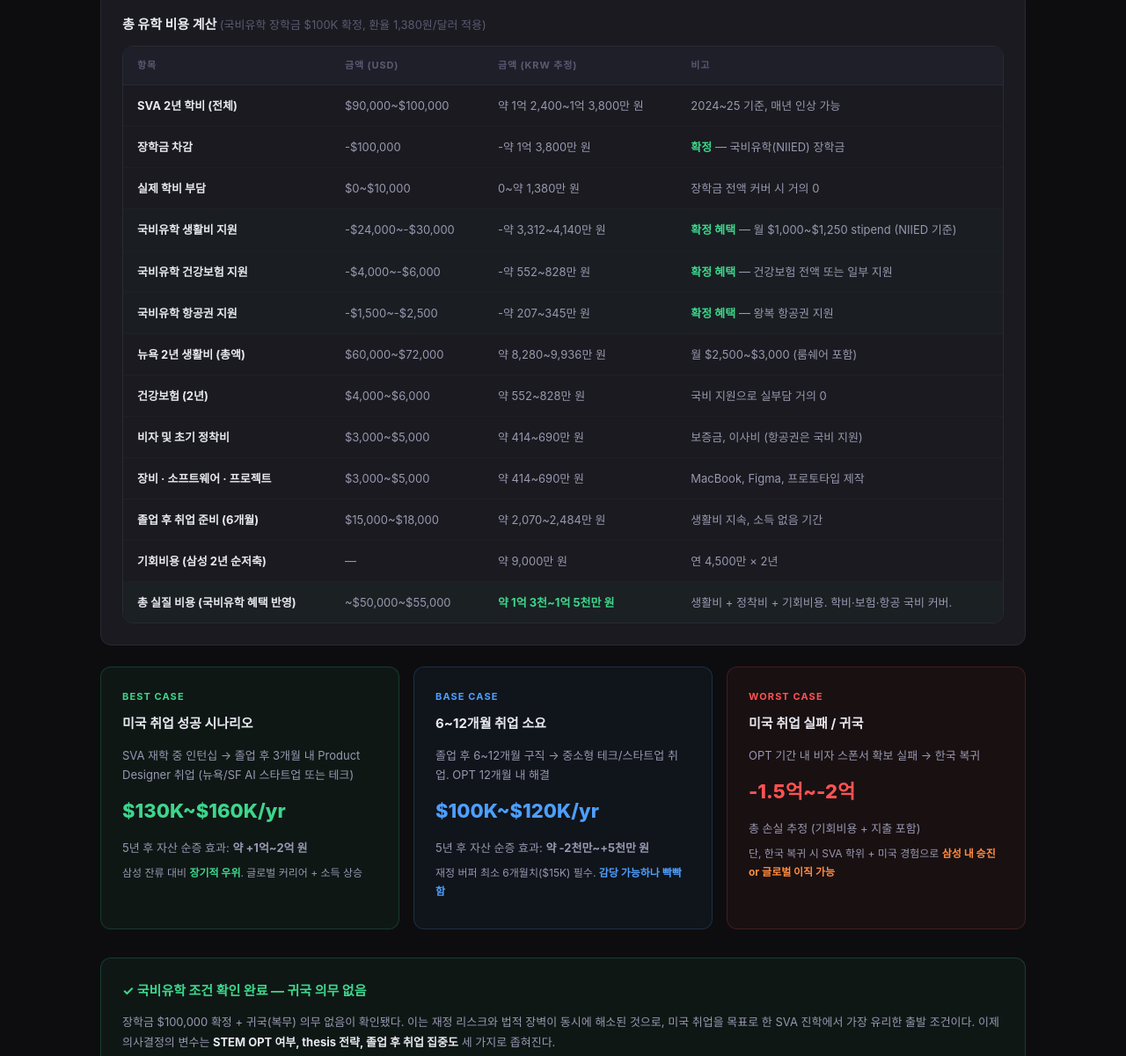
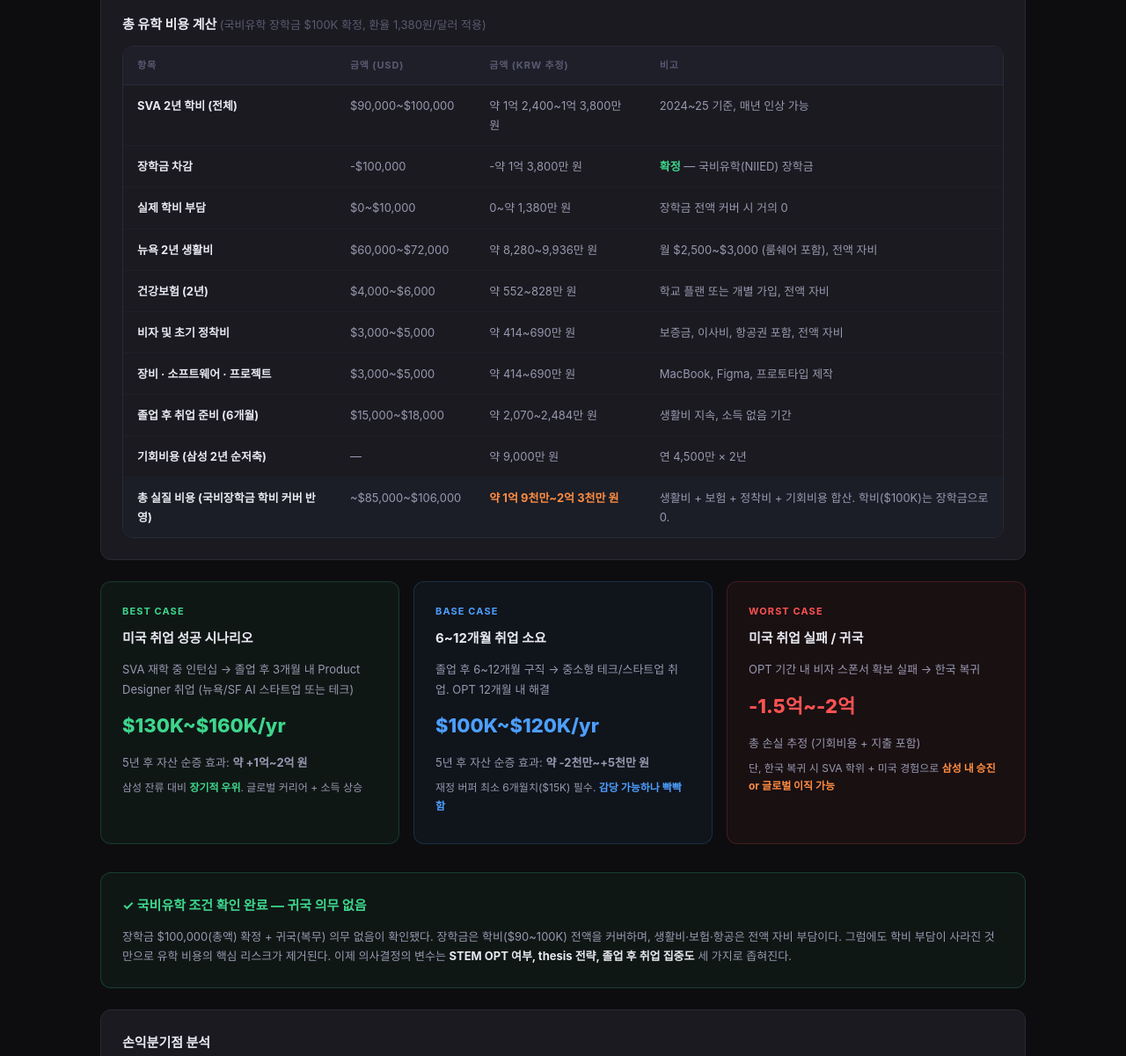
Before and after one commit to monole2001-a11y/designer_research, a plain HTML site: page future-next-research/sva-decision-report.html in a window 1280 px wide. Shown: the part 6108-7309 px from the top of the page at 88% size. Drawn offline with Linux system fonts and the light colour scheme.

Commit message:
Fix scholarship scope: $100K covers tuition only, no additional benefits
Removed incorrectly added stipend/insurance/airfare rows from the
financial table. The government scholarship is $100K total — covering
tuition (~$90-100K) only. Living costs, health insurance, and airfare
are fully out-of-pocket. Updated total cost row accordingly:
~$85-106K USD / 약 1억 9천만~2억 3천만 원 (including opportunity cost).
Updated confirmation box and comparison text to reflect accurate scope.

Co-Authored-By: Claude Sonnet 4.6 <noreply@anthropic.com>

```diff
--- a/future-next-research/sva-decision-report.html
+++ b/future-next-research/sva-decision-report.html
@@ -845,41 +845,23 @@
             <td>0~약 1,380만 원</td>
             <td>장학금 전액 커버 시 거의 0</td>
           </tr>
-          <tr style="background:#3dd68c06">
-            <td><strong>국비유학 생활비 지원</strong></td>
-            <td>-$24,000~-$30,000</td>
-            <td>-약 3,312~4,140만 원</td>
-            <td><strong style="color:var(--accent-green)">확정 혜택</strong> — 월 $1,000~$1,250 stipend (NIIED 기준)</td>
-          </tr>
-          <tr style="background:#3dd68c06">
-            <td><strong>국비유학 건강보험 지원</strong></td>
-            <td>-$4,000~-$6,000</td>
-            <td>-약 552~828만 원</td>
-            <td><strong style="color:var(--accent-green)">확정 혜택</strong> — 건강보험 전액 또는 일부 지원</td>
-          </tr>
-          <tr style="background:#3dd68c06">
-            <td><strong>국비유학 항공권 지원</strong></td>
-            <td>-$1,500~-$2,500</td>
-            <td>-약 207~345만 원</td>
-            <td><strong style="color:var(--accent-green)">확정 혜택</strong> — 왕복 항공권 지원</td>
-          </tr>
-          <tr>
-            <td><strong>뉴욕 2년 생활비 (총액)</strong></td>
+          <tr>
+            <td><strong>뉴욕 2년 생활비</strong></td>
             <td>$60,000~$72,000</td>
             <td>약 8,280~9,936만 원</td>
-            <td>월 $2,500~$3,000 (룸쉐어 포함)</td>
+            <td>월 $2,500~$3,000 (룸쉐어 포함), 전액 자비</td>
           </tr>
           <tr>
             <td><strong>건강보험 (2년)</strong></td>
             <td>$4,000~$6,000</td>
             <td>약 552~828만 원</td>
-            <td>국비 지원으로 실부담 거의 0</td>
+            <td>학교 플랜 또는 개별 가입, 전액 자비</td>
           </tr>
           <tr>
             <td><strong>비자 및 초기 정착비</strong></td>
             <td>$3,000~$5,000</td>
             <td>약 414~690만 원</td>
-            <td>보증금, 이사비 (항공권은 국비 지원)</td>
+            <td>보증금, 이사비, 항공권 포함, 전액 자비</td>
           </tr>
           <tr>
             <td><strong>장비 · 소프트웨어 · 프로젝트</strong></td>
@@ -899,11 +881,11 @@
             <td>약 9,000만 원</td>
             <td>연 4,500만 × 2년</td>
           </tr>
-          <tr style="background:#3dd68c08">
-            <td><strong>총 실질 비용 (국비유학 혜택 반영)</strong></td>
-            <td>~$50,000~$55,000</td>
-            <td><strong style="color:var(--accent-green)">약 1억 3천~1억 5천만 원</strong></td>
-            <td>생활비 + 정착비 + 기회비용. 학비·보험·항공 국비 커버.</td>
+          <tr style="background:#4d9fff08">
+            <td><strong>총 실질 비용 (국비장학금 학비 커버 반영)</strong></td>
+            <td>~$85,000~$106,000</td>
+            <td><strong style="color:var(--accent-orange)">약 1억 9천만~2억 3천만 원</strong></td>
+            <td>생활비 + 보험 + 정착비 + 기회비용 합산. 학비($100K)는 장학금으로 0.</td>
           </tr>
         </tbody>
       </table>
@@ -939,7 +921,7 @@
 
   <div class="info-box" style="background:#3dd68c0d;border:1px solid #3dd68c35;border-radius:12px;padding:24px;margin-bottom:24px">
     <h4 style="font-size:15px;font-weight:700;color:var(--accent-green);margin-bottom:12px">✓ 국비유학 조건 확인 완료 — 귀국 의무 없음</h4>
-    <p style="font-size:13px;color:var(--text-secondary)">장학금 $100,000 확정 + 귀국(복무) 의무 없음이 확인됐다. 이는 재정 리스크와 법적 장벽이 동시에 해소된 것으로, 미국 취업을 목표로 한 SVA 진학에서 가장 유리한 출발 조건이다. 이제 의사결정의 변수는 <strong style="color:var(--text-primary)">STEM OPT 여부, thesis 전략, 졸업 후 취업 집중도</strong> 세 가지로 좁혀진다.</p>
+    <p style="font-size:13px;color:var(--text-secondary)">장학금 $100,000(총액) 확정 + 귀국(복무) 의무 없음이 확인됐다. 장학금은 학비($90~100K) 전액을 커버하며, 생활비·보험·항공은 전액 자비 부담이다. 그럼에도 학비 부담이 사라진 것만으로 유학 비용의 핵심 리스크가 제거된다. 이제 의사결정의 변수는 <strong style="color:var(--text-primary)">STEM OPT 여부, thesis 전략, 졸업 후 취업 집중도</strong> 세 가지로 좁혀진다.</p>
   </div>
 
   <div class="card">
@@ -1179,7 +1161,7 @@
       <p style="font-size:13px;color:var(--text-secondary);margin-bottom:12px">CMU MHCI는 Big Tech 직채, 학계 네트워크, STEM OPT 모든 면에서 SVA보다 우월하다. 그러나:</p>
       <ul class="bullet">
         <li>CMU는 장학금이 거의 없음 → 전액 자비 부담 ($80K+)</li>
-        <li>SVA 국비유학 $100K 확정 → 학비 + 보험 + 항공 커버, 실부담 거의 생활비만</li>
+        <li>SVA 국비유학 $100K 확정 → 학비($90~100K) 전액 커버, 실부담은 생활비·보험·항공(자비)</li>
         <li>CMU는 장학금 없음 → 전액 자비 + 뉴욕보다 높은 기회비용</li>
         <li>1~2년 준비해도 CMU 합격이 보장되지 않음</li>
         <li><strong>결론: 국비유학 조건 하에서 SVA가 CMU보다 재정적으로 압도적으로 유리함</strong></li>
@@ -1469,8 +1451,8 @@
         </thead>
         <tbody>
           <tr>
-            <td>국비유학 $100K 확정 + 귀국 의무 없음 (현재 상황)</td>
-            <td><span class="tag tag-green">SVA 강력 추천</span> — 재정·법적 장벽 동시 해소. 남은 변수는 실행력뿐</td>
+            <td>국비유학 $100K(학비 전액) 확정 + 귀국 의무 없음 (현재 상황)</td>
+            <td><span class="tag tag-green">SVA 강력 추천</span> — 학비 부담 제거 + 법적 장벽 해소. 남은 비용은 생활비·보험·항공(전액 자비)</td>
           </tr>
           <tr>
             <td>SVA STEM OPT 가능 확인</td>
```
